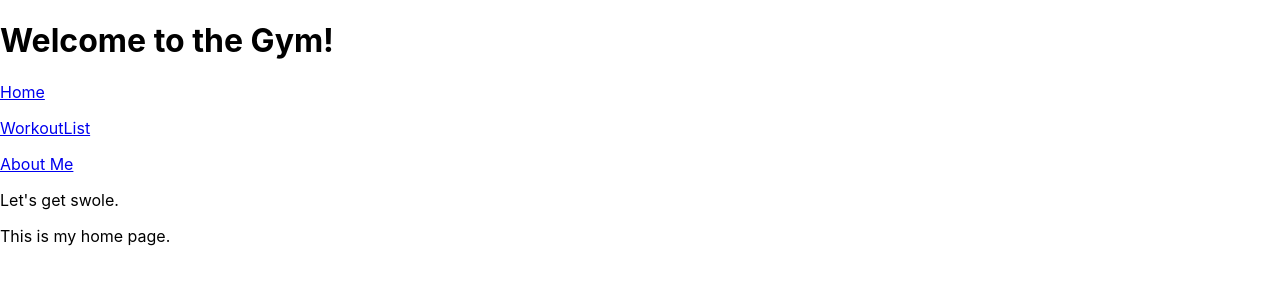
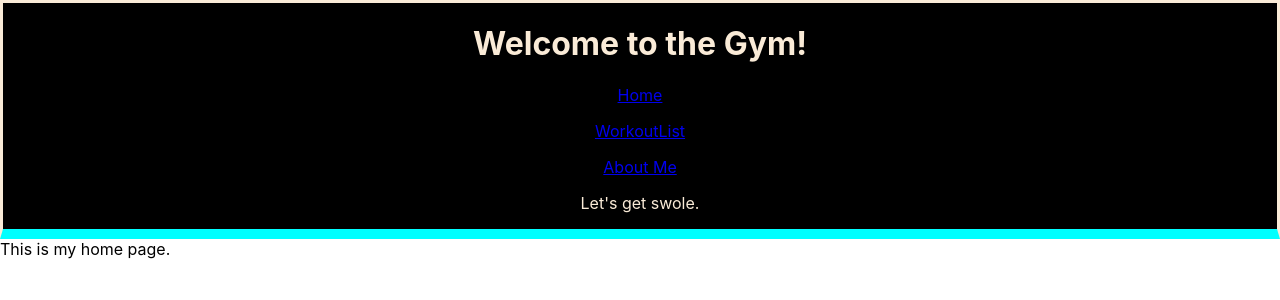
Before and after one commit to dbennin125/workout-project-repo-fe, a React (Create React App) app: page / in a window 1280 px wide. Shown: the top 300 px of the page. Built offline with nearby package versions, Linux system fonts and the light colour scheme.

Commit message:
header css done

```diff
--- a/src/App.css
+++ b/src/App.css
@@ -1,8 +1,16 @@
-* {
-  justify-content: center;
+*{
+box-sizing: border-box;
 }
-.headerContainer h1 {
-  flex: wrap;
-  justify-content: center;
-  justify-items: center;
+.headerContainer {
+  height: 20%;
+  width: 100%;
+  background-color: black;
+  color: antiquewhite;
+  display: flex;
+  flex-direction: column;
+  text-align: center;
+  border-bottom: aqua 10px;
+  border-style: solid;
+  text-emphasis: hover red;
+
 }
```
